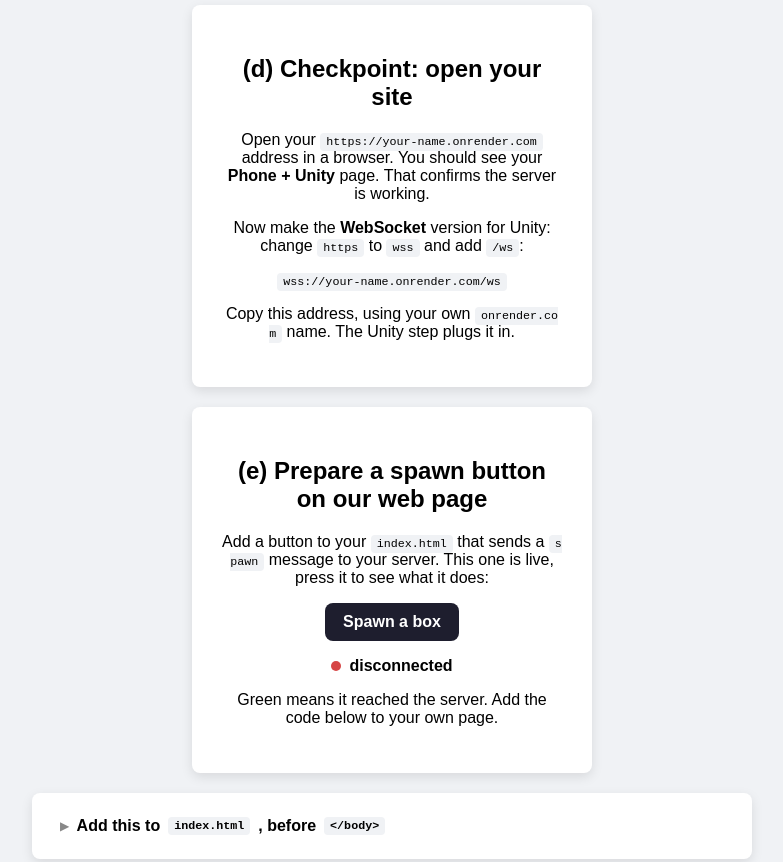
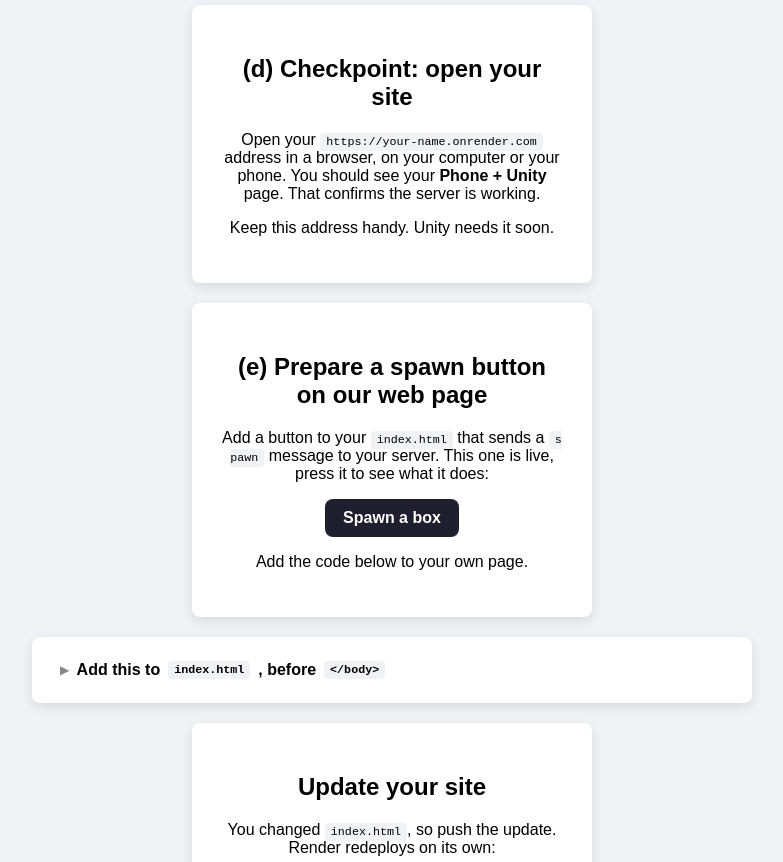
Before and after one commit to a4ruit/phoneunityws, a website: page index.html in a window 1280 px wide. Shown: the part 2500-3362 px from the top of the page, without its empty margins (248-1031 px from the left). Drawn offline with Linux system fonts and the light colour scheme; a web font is replaced by a local one.

Commit message:
finished phase 1

```diff
--- a/index.html
+++ b/index.html
@@ -161,10 +161,8 @@ server.listen(process.env.PORT || 3000);</code></pre>
         <!-- Checkpoint: find the WebSocket address Unity needs -->
         <div class="text-box">
             <h2>(d) Checkpoint: open your site</h2>
-            <p>Open your <code>https://your-name.onrender.com</code> address in a browser. You should see your <b>Phone + Unity</b> page. That confirms the server is working.</p>
-            <p>Now make the <b>WebSocket</b> version for Unity: change <code>https</code> to <code>wss</code> and add <code>/ws</code>:</p>
-            <p><code>wss://your-name.onrender.com/ws</code></p>
-            <p class="code-note">Copy this address, using your own <code>onrender.com</code> name. The Unity step plugs it in.</p>
+            <p>Open your <code>https://your-name.onrender.com</code> address in a browser, on your computer or your phone. You should see your <b>Phone + Unity</b> page. That confirms the server is working.</p>
+            <p class="code-note">Keep this address handy. Unity needs it soon.</p>
         </div>
 
         <!-- Spawn button: sends a message the Unity side listens for -->
@@ -172,8 +170,7 @@ server.listen(process.env.PORT || 3000);</code></pre>
             <h2>(e) Prepare a spawn button on our web page</h2>
             <p>Add a button to your <code>index.html</code> that sends a <code>spawn</code> message to your server. This one is live, press it to see what it does:</p>
             <button id="spawnBtn">Spawn a box</button>
-            <p class="status-line"><span class="dot" id="statusDot"></span><span id="statusText">connecting</span></p>
-            <p class="code-note">Green means it reached the server. Add the code below to your own page.</p>
+            <p class="code-note">Add the code below to your own page.</p>
         </div>
 
         <!-- The snippet students paste into their own page -->
@@ -181,13 +178,9 @@ server.listen(process.env.PORT || 3000);</code></pre>
             <details>
             <summary>Add this to <code>index.html</code>, before <code>&lt;/body&gt;</code></summary>
             <pre><code>&lt;button id="spawnBtn"&gt;Spawn a box&lt;/button&gt;
-&lt;p id="status"&gt;connecting&lt;/p&gt;
 
 &lt;script&gt;
   var ws = new WebSocket('wss://' + location.host + '/ws');
-  var status = document.getElementById('status');
-
-  ws.onopen = function () { status.textContent = 'connected'; };
 
   document.getElementById('spawnBtn').onclick = function () {
     ws.send(JSON.stringify({ type: 'spawn' }));
@@ -220,8 +213,7 @@ server.listen(process.env.PORT || 3000);</code></pre>
             <p>1. Make a folder <code>Assets/Scripts</code> and add <code>BoxSpawner.cs</code> (code below).<br>
             2. <b>GameObject &rarr; Create Empty</b>.<br>
             3. Drag <code>BoxSpawner.cs</code> onto it.<br>
-            4. In the Inspector, paste your <code>wss://…onrender.com/ws</code> into <b>Server Url</b>.<br>
-            5. Press <b>Play</b>, then press the web button.</p>
+            4. Make your WebSocket address: change your site's <code>https</code> to <code>wss</code> and add <code>/ws</code> (<code>wss://your-name.onrender.com/ws</code>). Paste it into <b>Server Url</b>.</p>
             <p class="code-note">No plugins needed. <code>ClientWebSocket</code> is built into Unity.</p>
         </div>
 
@@ -293,44 +285,26 @@ public class BoxSpawner : MonoBehaviour
 
         <!-- Checkpoint -->
         <div class="text-box">
-            <h2>You'll know it works when&hellip;</h2>
-            <p>You press the web button and a cube drops into the Unity scene. That's the whole pipe: browser to server to Unity. Everything else is tinkering.</p>
+            <h2>(h) Press Play and test</h2>
+            <p>Press <b>Play</b> in Unity. Then open your <code>onrender.com</code> page and click the <b>Spawn a box</b> button you made. A cube drops into the scene.</p>
+            <p class="code-note">That's the whole pipe: browser to server to Unity. Everything else is tinkering.</p>
         </div>
 
     </div>
 
     <script>
     // Opens a WebSocket to this page's own server. Each button press sends a
-    // "spawn" message, which the server relays to Unity in the same room.
+    // "spawn" message, which the server relays to Unity.
     (function () {
         var btn = document.getElementById('spawnBtn');
         if (!btn) return;
-        var dot = document.getElementById('statusDot');
-        var state = document.getElementById('statusText');
-
-        function set(text, ok) {
-            state.textContent = text;
-            dot.className = ok ? 'dot on' : 'dot';
-        }
 
         var proto = location.protocol === 'https:' ? 'wss:' : 'ws:';
-        var ws;
-        try {
-            ws = new WebSocket(proto + '//' + location.host + '/ws');
-        } catch (e) {
-            set('no server', false);
-            return;
-        }
-
-        ws.onopen = function () { set('connected', true); };
-        ws.onclose = function () { set('disconnected', false); };
-        ws.onerror = function () { set('no server', false); };
+        var ws = new WebSocket(proto + '//' + location.host + '/ws');
 
         btn.addEventListener('click', function () {
-            if (ws && ws.readyState === WebSocket.OPEN) {
+            if (ws.readyState === WebSocket.OPEN) {
                 ws.send(JSON.stringify({ type: 'spawn' }));
-            } else {
-                set('not connected', false);
             }
         });
     })();
```
